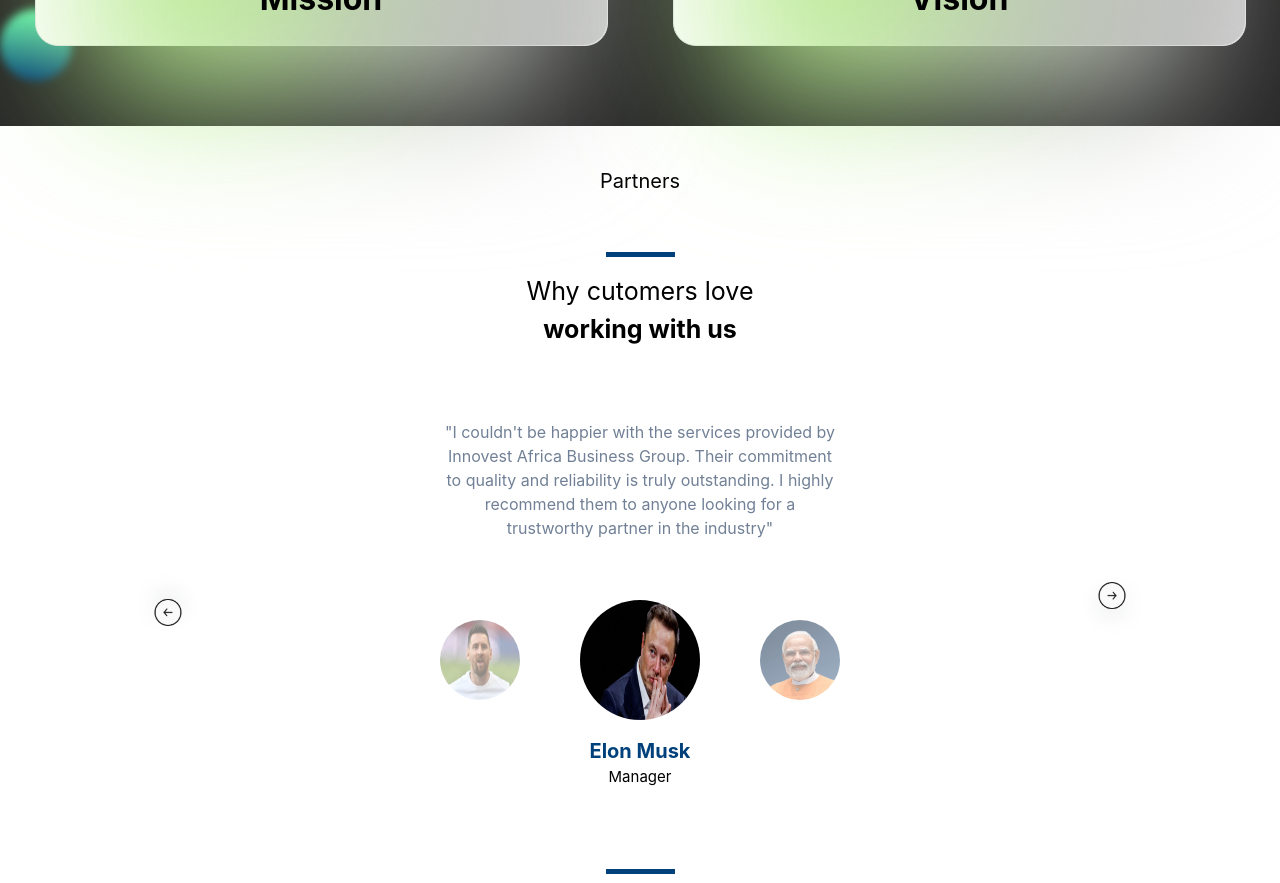
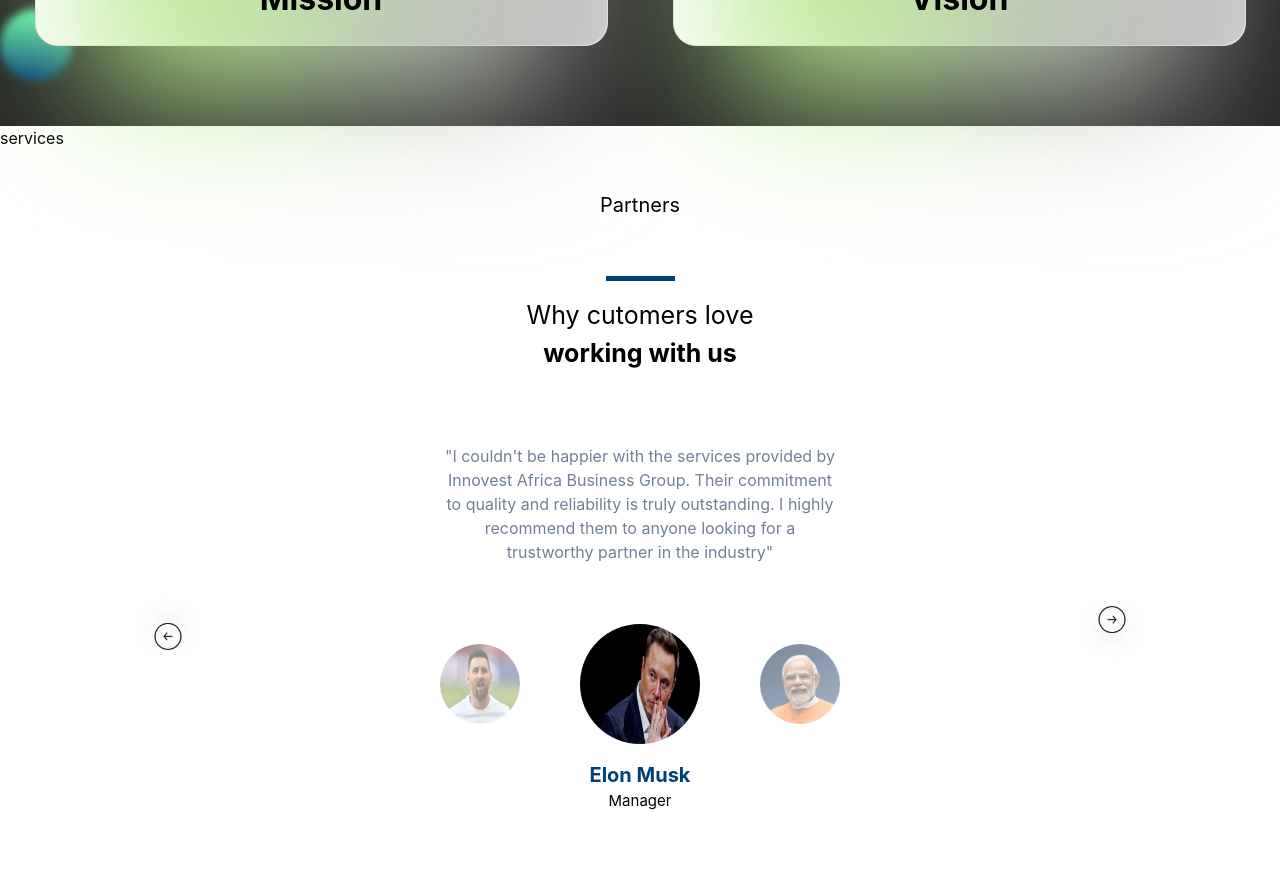
Before and after one commit to Upsurge-Tech/africa_business_group, a Next.js app: page / in a window 1280 px wide. Shown: the part 2380-3263 px from the top of the page. Built offline with nearby package versions, Linux system fonts and the light colour scheme.

Commit message:
handle merge

```diff
--- /dev/null
+++ b/src/components/services/index.js
@@ -0,0 +1,7 @@
+export default function Services() {
+  return (
+    <div>
+      <h1>services</h1>
+    </div>
+  )
+}
--- a/src/pages/index.js
+++ b/src/pages/index.js
@@ -1,12 +1,12 @@
-
-import Image from "next/image";
-import { Inter } from "next/font/google";
-import NavBar from "@/components/layout/NavBar";
-import HomePage from "@/components/home/HomePage";
-import Contact from "@/components/contact/contact";
-import About from "@/components/About/about";
-import Partners from "@/components/partner/partner";
+import Image from 'next/image'
+import { Inter } from 'next/font/google'
+import NavBar from '@/components/layout/NavBar'
+import HomePage from '@/components/home/HomePage'
+import Contact from '@/components/contact/contact'
+import About from '@/components/About/about'
+import Partners from '@/components/partner/partner'
 import OurMissionAndVision from '@/components/our-mission-and-vision'
+import Services from '@/components/services'
 
 export default function Home() {
   return (
@@ -15,7 +15,8 @@ export default function Home() {
       <HomePage />
       <About />
       <OurMissionAndVision />
-      <Partners/>
+      <Services />
+      <Partners />
       <Contact />
     </main>
   )
```
